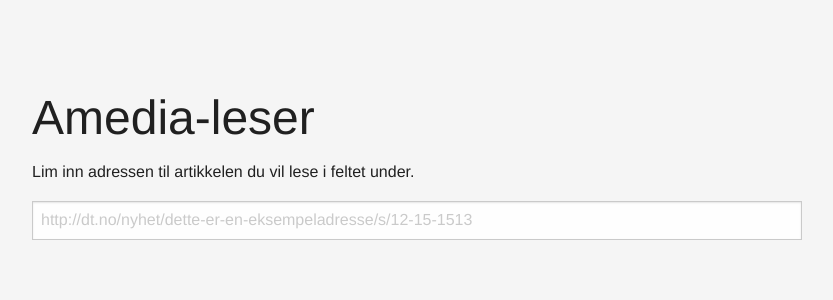
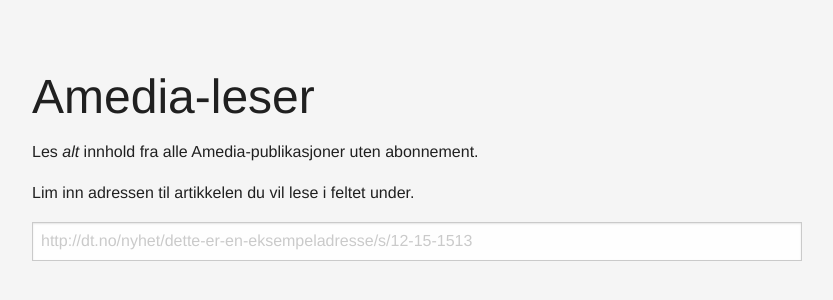
Before and after one commit to tomasruud/amedia-leser, a plain HTML site: page index.html in a window 1280 px wide. Shown: the part 230-530 px from the top of the page, without its empty margins (223-1056 px from the left). Drawn offline with Linux system fonts and the light colour scheme; a web font is replaced by a local one.

Commit message:
Update index.html

```diff
--- a/index.html
+++ b/index.html
@@ -22,6 +22,7 @@
     <div class="row align-center align-middle">
       <div class="column">
         <h1>Amedia-leser</h1>
+        <p>Les <em>alt</em> innhold fra alle Amedia-publikasjoner uten abonnement.</p>
         <p>Lim inn adressen til artikkelen du vil lese i feltet under.</p>
         <div class="callout alert" style="display:none;"></div>
         <input type="text" placeholder="http://dt.no/nyhet/dette-er-en-eksempeladresse/s/12-15-1513">
```
